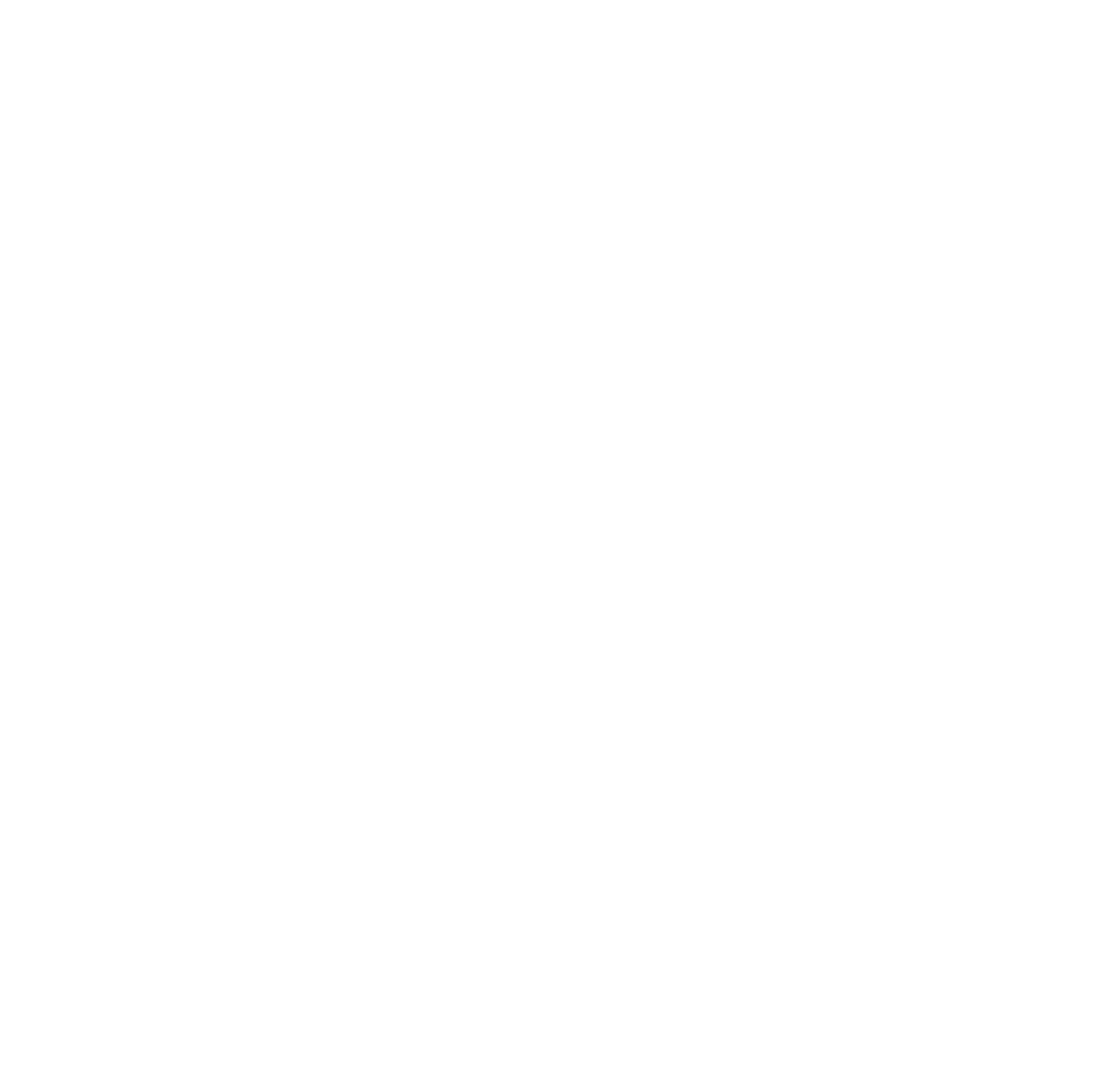
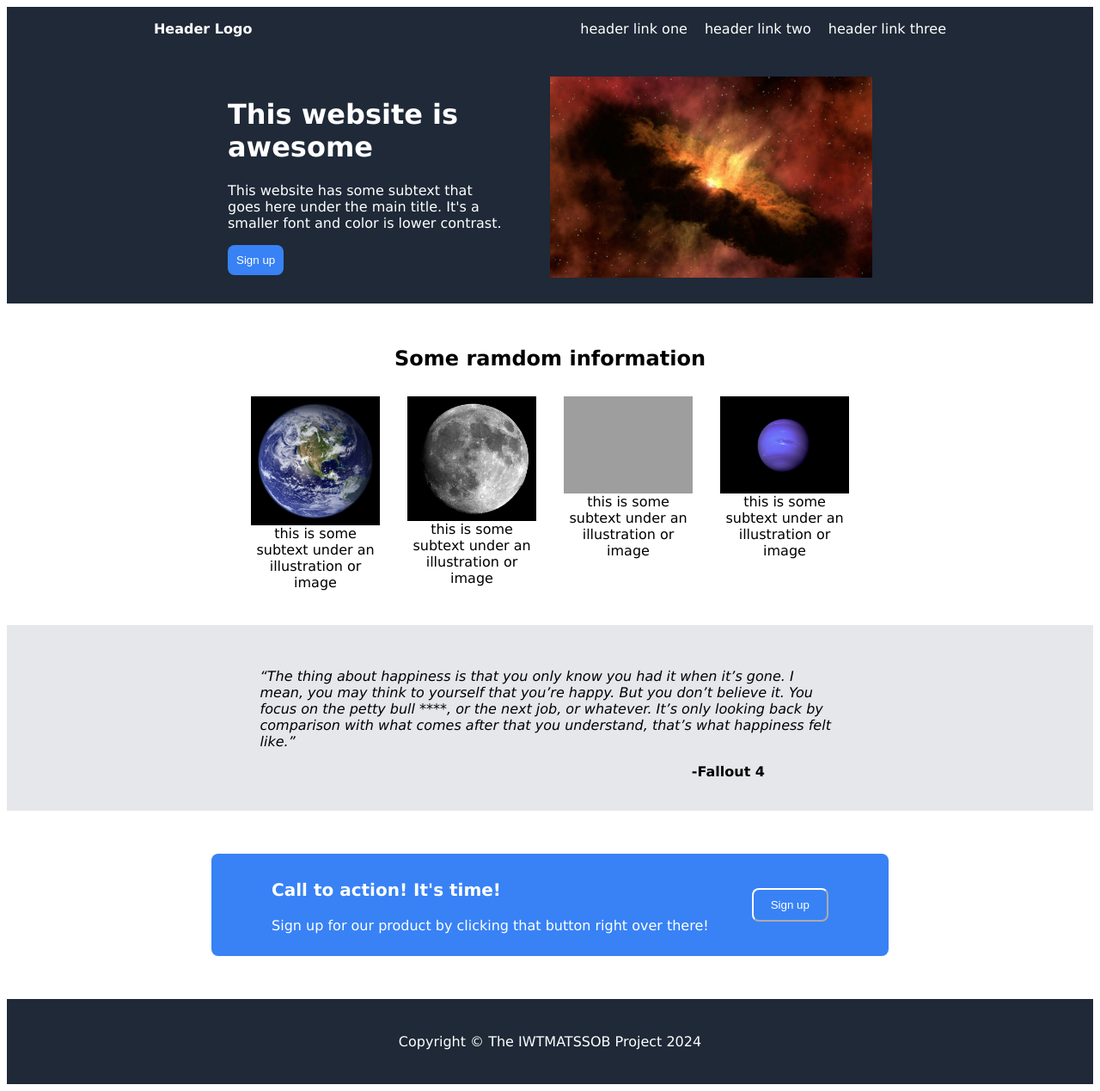
Before and after one commit to beto0077/landing-page-odin-project, a plain HTML site: page index.html in a window 1280 px wide. Shown: the whole page at 86% size. Before the commit the page ends 800 px from the top, so only its background shows below. Drawn offline with Linux system fonts and the light colour scheme; grey boxes are pictures that could not be loaded.

Commit message:
Project completed and revised, following the instructions given in the "Project: Landing Page" of the "Foundations Course" of the "The Odin Project" course.

```diff
--- a/index.html
+++ b/index.html
@@ -1,12 +1,90 @@
 <!DOCTYPE html>
 <html lang="en">
+
 <head>
     <meta charset="UTF-8">
     <meta name="viewport" content="width=device-width, initial-scale=1.0">
-    <title>Document</title>
+    <title>Landing Page Test!</title>
     <link rel="stylesheet" href="style.css">
 </head>
+
 <body>
+    <div class="header">
+        <div class="left-logo">
+            Header Logo
+        </div>
+        <ul class="right-links">
+            <li><a href="#">header link one</a></li>
+            <li><a href="#">header link two</a></li>
+            <li><a href="#">header link three</a></li>
+        </ul>
+    </div>
+    <div class="content">
+        <div class="container-1">
+            <div class="box-intro">
+                <div class="intro">
+                    <h1>This website is awesome</h1>
+                    <p>This website has some subtext that goes here under the main title. It's a smaller font and color
+                        is
+                        lower contrast.</p>
+                    <div class="sign-up-button">
+                        <button>Sign up</button>
+                    </div>
+                </div>
 
+                <img  class="special-img" src="./images/somethingelse.jpg" alt="Project logo. Represents odin with the project name.">
+            </div>
+        </div>
+        <div class="container-2">
+            <h2>Some ramdom information</h2>
+            <div class="cards">
+                <div class="card-img">
+                    <img src="./images/earth.jpg" alt="something 1">
+                    this is some subtext under an illustration or image
+                </div>
+                <div class="card-img">
+                    <img src="./images/moon.jpg" alt="something 2">
+                    this is some subtext under an illustration or image
+                </div>
+                <div class="card-img">
+                    <img src="./images/sun.jpg" alt="something 3">
+                    this is some subtext under an illustration or image
+                </div>
+                <div class="card-img">
+                    <img src="./images/pluton.jpg" alt="something 4">
+                    this is some subtext under an illustration or image
+                </div>
+            </div>
+        </div>
+        <div class="container-3">
+            <div class="quote-text">
+                “The thing about happiness is that you only know you had it when it’s gone. I mean, you may think to
+                yourself that you’re happy. But you don’t believe it. You focus on the petty bull ****, or the next job,
+                or
+                whatever. It’s only looking back by comparison with what comes after that you understand, that’s what
+                happiness felt like.”
+            </div>
+            <div class="quote-name">
+                <p>-Fallout 4</p>
+            </div>
+        </div>
+        <div class="container-4">
+            <div class="box-button">
+                <div>
+                    <p class="bolder-button-text">Call to action! It's time!</p>
+                    <p>Sign up for our product by clicking that button right over there!</p>
+
+                </div>
+                <div class="sign-up-button-2">
+                    <button>Sign up</button>
+                </div>
+            </div>
+        </div>
+
+    </div>
+    <div class="footer">
+        Copyright © The IWTMATSSOB Project 2024
+    </div>
 </body>
+
 </html>
--- a/style.css
+++ b/style.css
@@ -0,0 +1,159 @@
+body {
+    display: flex;
+    flex-direction: column;
+    font-family: Verdana, Geneva, Tahoma, sans-serif;
+}
+
+.header {
+    display: flex;
+    align-items: center;
+    justify-content: space-around;
+    background-color: #1F2937;
+    color: white;
+
+}
+
+.left-logo {
+    font-weight: 900;
+}
+
+.right-links {
+    display: flex;
+    gap: 20px;
+}
+
+ul {
+    list-style: none;
+}
+
+a {
+    text-decoration: none;
+    color: white;
+}
+
+img {
+    max-width: 100%;
+    height: auto;
+}
+
+.special-img {
+    max-width: 50%;
+    height: auto;
+}
+
+.container-1 {
+    display: flex;
+    align-items: center;
+    justify-content: space-around;
+
+    background-color: #1F2937;
+    color: white;
+}
+
+.box-intro {
+    display: flex;
+    align-items: center;
+    justify-content: space-around;
+    gap: 50px;
+    background-color: #1F2937;
+    color: white;
+    padding: 30px;
+    width: 750px;
+}
+
+.intro {
+    width: 400px;
+}
+
+.sign-up-button button {
+    border: none;
+    border-radius: 8px;
+    background: #3882F6;
+    padding: 10px;
+    color: white;
+}
+
+.container-2 {
+    text-align: center;
+    display: flex;
+    flex-direction: column;
+    justify-content: center;
+    align-items: center;
+    padding: 30px;
+}
+
+.cards {
+    padding: 10px;
+    display: flex;
+    flex-wrap: wrap;
+    gap: 32px;
+
+}
+
+.card-img {
+    display: flex;
+    flex-direction: column;
+    width: 150px;
+}
+
+.container-3 {
+    display: flex;
+    flex-direction: column;
+    align-items: center;
+    justify-content: center;
+    background-color: #E5E7EB;
+    padding-top: 50px;
+    padding-bottom: 20px;
+}
+
+.quote-text {
+    width: 675px;
+    font-style: italic;
+}
+
+.quote-name {
+    width: 500px;
+    text-align: end;
+    font-weight: 900;
+}
+
+.container-4 {
+    display: flex;
+    justify-content: center;
+    justify-items: center;
+    padding: 50px;
+}
+
+.box-button {
+    border: none;
+    border-radius: 8px;
+    display: flex;
+    justify-content: center;
+    align-items: center;
+    background-color: #3882F6;
+    gap: 50px;
+    padding: 10px 70px;
+    color: white;
+}
+
+.sign-up-button-2 button {
+    border-radius: 8px;
+    border-color: white;
+    background: #3882F6;
+    padding: 10px 20px;
+    color: white;
+}
+
+.box-button .bolder-button-text {
+    font-weight: 900;
+    font-size: 20px;
+}
+
+.footer {
+    display: flex;
+    align-items: center;
+    justify-content: center;
+    background-color: #1F2937;
+    color: white;
+    padding: 40px;
+}
```
Also changed, not shown: images/ballsoccer.jpg (added), images/earth.jpg (added), images/moon.jpg (added), images/pluton.jpg (added), images/somethingelse.jpg (added), 1 other file.
